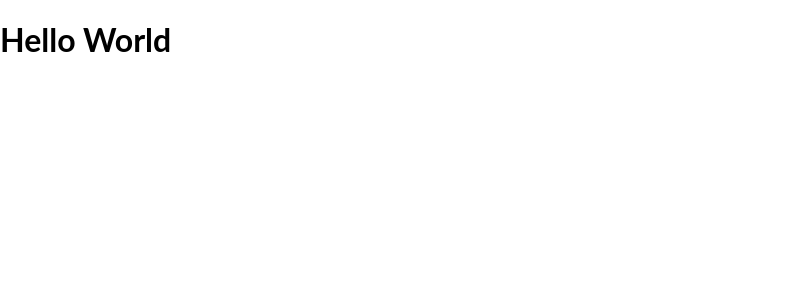
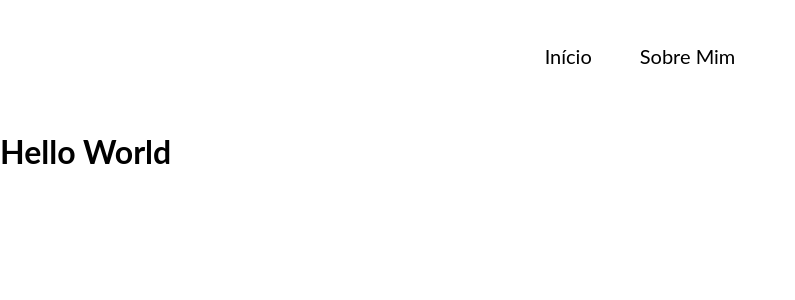
Before and after one commit to eduardojanegitz/hello-world, a React (Create React App) app: page / in a window 1280 px wide. Shown: the top 300 px of the page, without its empty margins (0-795 px from the left). Built offline with nearby package versions, Linux system fonts and the light colour scheme.

Commit message:
creating a navigation menu

```diff
--- a/src/App.js
+++ b/src/App.js
@@ -1,10 +1,12 @@
 import { BrowserRouter, Route, Routes } from "react-router-dom";
+import Menu from "./components/Menu";
 import AboutMe from "./pages/AboutMe";
 import Home from "./pages/Home";
 
 export default function App() {
   return (
    <BrowserRouter>
+   <Menu />
     <Routes>
       <Route path="/" element={<Home />}/>
       <Route path="aboutme" element={<AboutMe />}/>
--- /dev/null
+++ b/src/components/Menu/Menu.module.css
@@ -0,0 +1,19 @@
+.nav {
+    height: 112px;
+    display: flex;
+    justify-content: center;
+    align-items: center;
+    column-gap: 3rem;
+}
+
+.link {
+    font-size: 1.25rem;
+    line-height: 1.5rem;
+    color: var(--principal-color-font);
+}
+
+@media (max-width: 744px) {
+    .nav {
+        height: 72px;
+    }
+}
--- /dev/null
+++ b/src/components/Menu/index.js
@@ -0,0 +1,18 @@
+import React from "react";
+import { Link } from "react-router-dom";
+import styles from "./Menu.module.css";
+
+export default function Menu() {
+    return (
+        <header>
+            <nav className={styles.nav}>
+                <Link className={styles.link} to="/">
+                    Início
+                </Link>
+                <Link className={styles.link} to="/">
+                    Sobre Mim
+                </Link>
+            </nav>
+        </header>
+    )
+}
```
